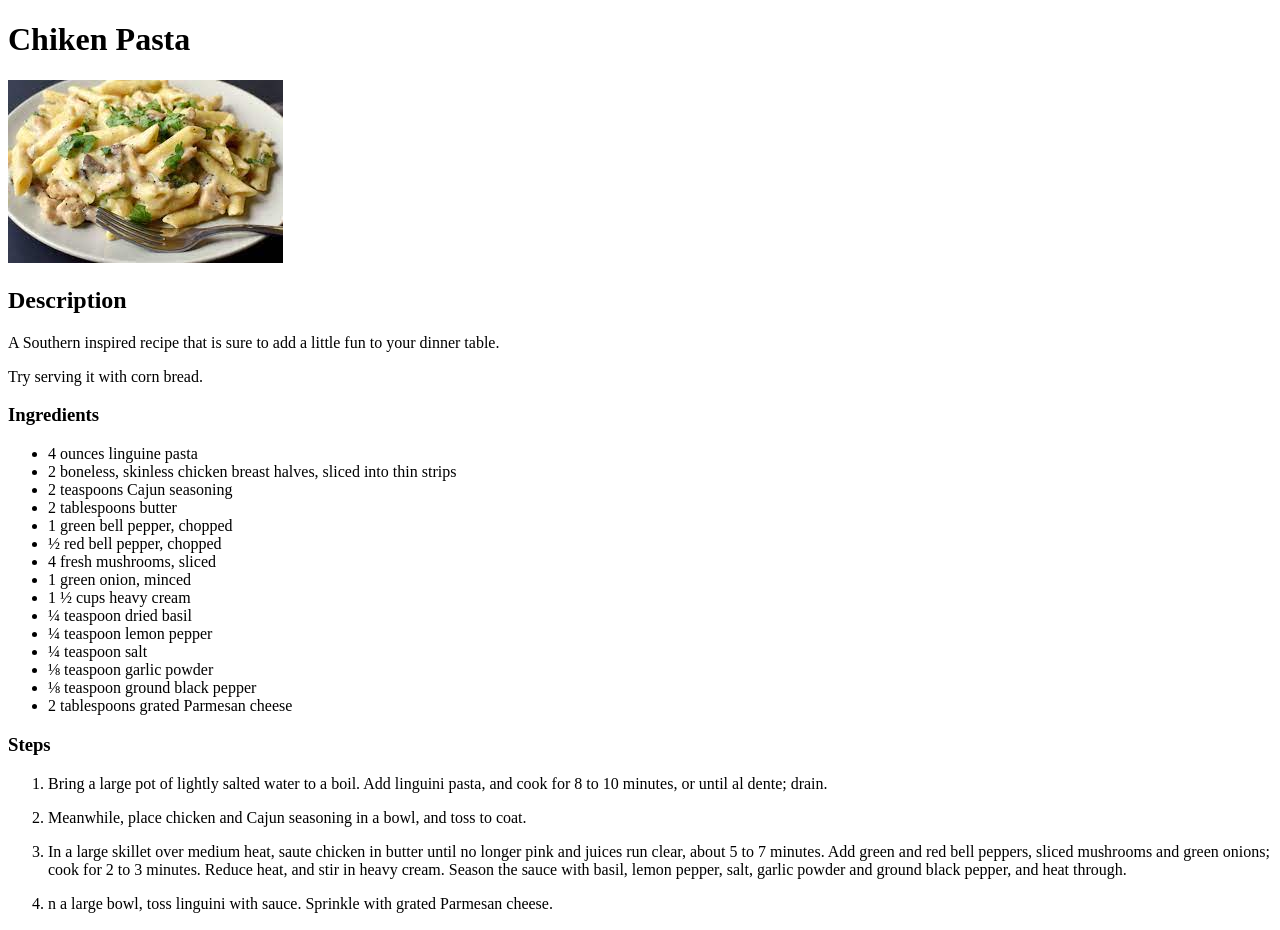
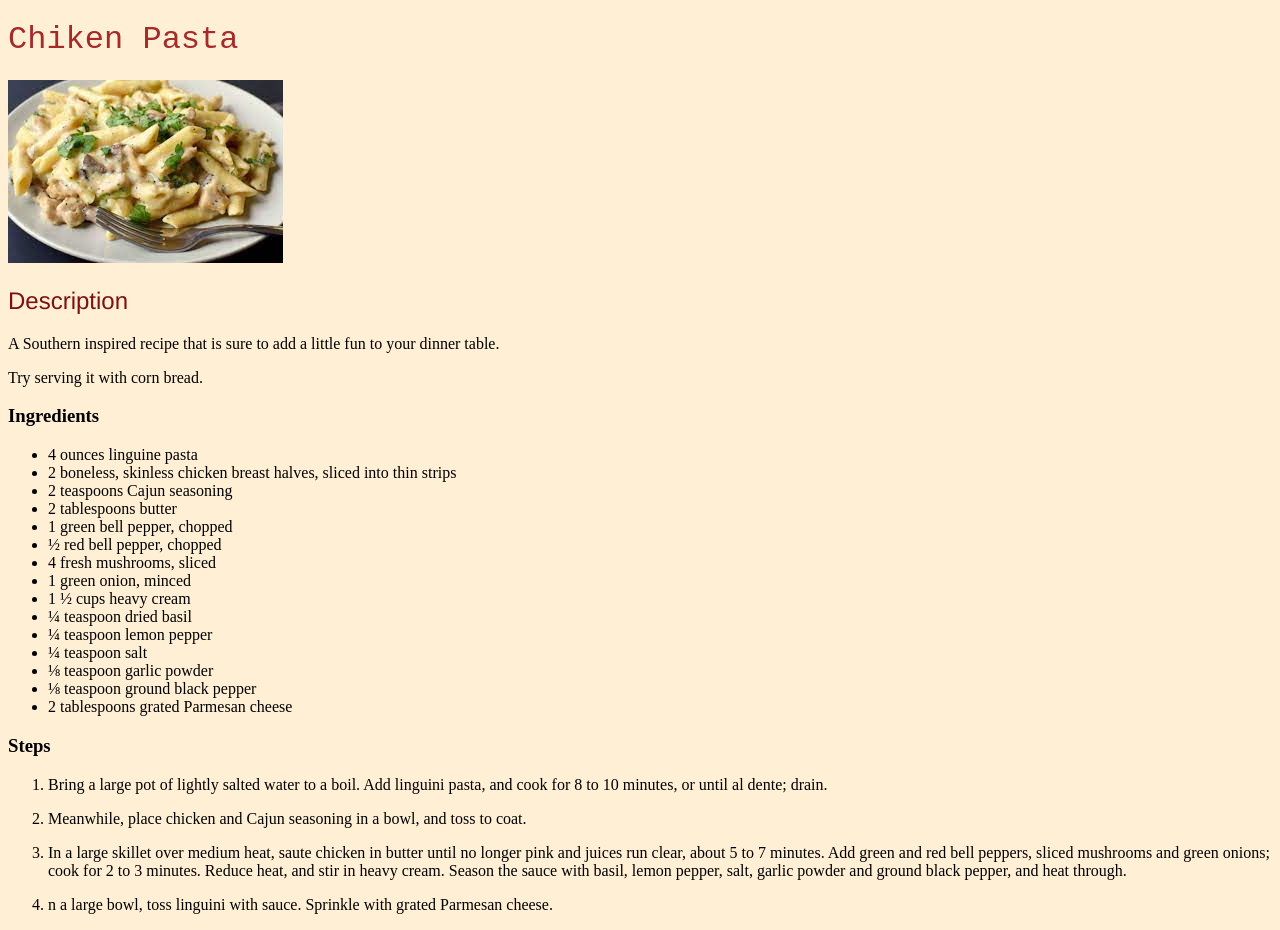
Before and after one commit to ManishaS24/odin-recipes, a plain HTML site: page recipes/chicken-pasta.html in a window 1280 px wide. Drawn offline with Linux system fonts and the light colour scheme.

Commit message:
Add more elements to style sheet

```diff
--- a/style.css
+++ b/style.css
@@ -25,3 +25,16 @@ body.gumbo-page {
     font-weight: 300;
     font-size: 70px;
 }
+.pasta {
+    background-color: papayawhip;
+}
+#recipe-3 {
+    color: brown;
+    font-family: 'Courier New', Courier, monospace;
+    font-weight: 300;
+}
+.description {
+    color: rgb(125, 16, 16);
+    font-family: 'Franklin Gothic Medium', 'Arial Narrow', Arial, sans-serif;
+    font-weight: 400;
+}
```
